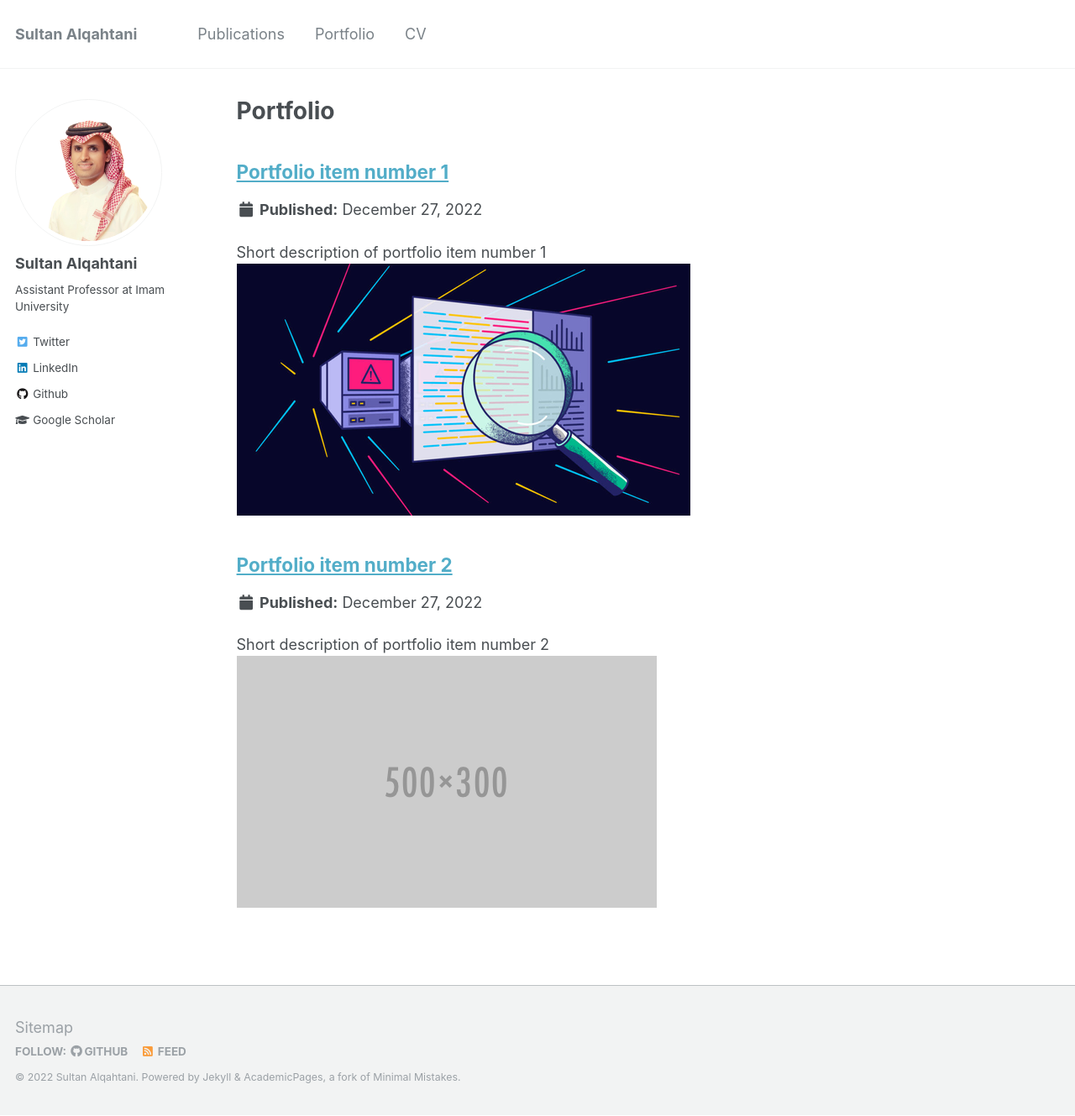
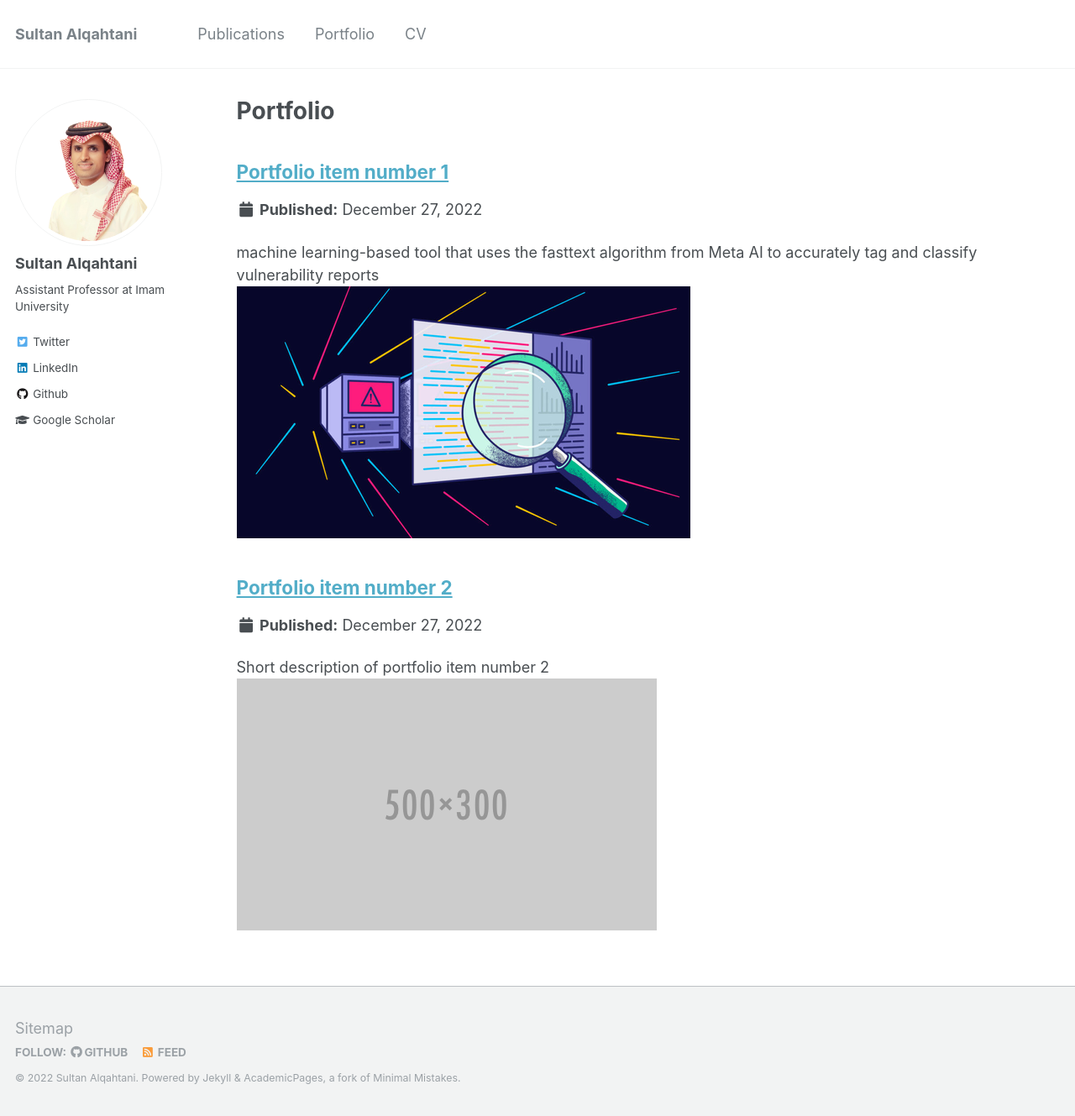
Before and after one commit to isultane/isultane.github.io, a Jekyll site: the page built from _pages/portfolio.html, in a window 1280 px wide and 1329 px high. Shown: the whole window at 84% size. Built offline with Jekyll 4.4.1, drawn with Linux system fonts in a browser that asks for light colours.

Commit message:
short text added

```diff
--- a/_portfolio/portfolio-1.md
+++ b/_portfolio/portfolio-1.md
@@ -1,6 +1,6 @@
 ---
 title: "Portfolio item number 1"
-excerpt: "Short description of portfolio item number 1<br/><img src='/images/vrt_image.png'>"
+excerpt: "machine learning-based tool that uses the fasttext algorithm from Meta AI to accurately tag and classify vulnerability reports <br/><img src='/images/vrt_image.png'>"
 collection: portfolio
 ---
 
```
